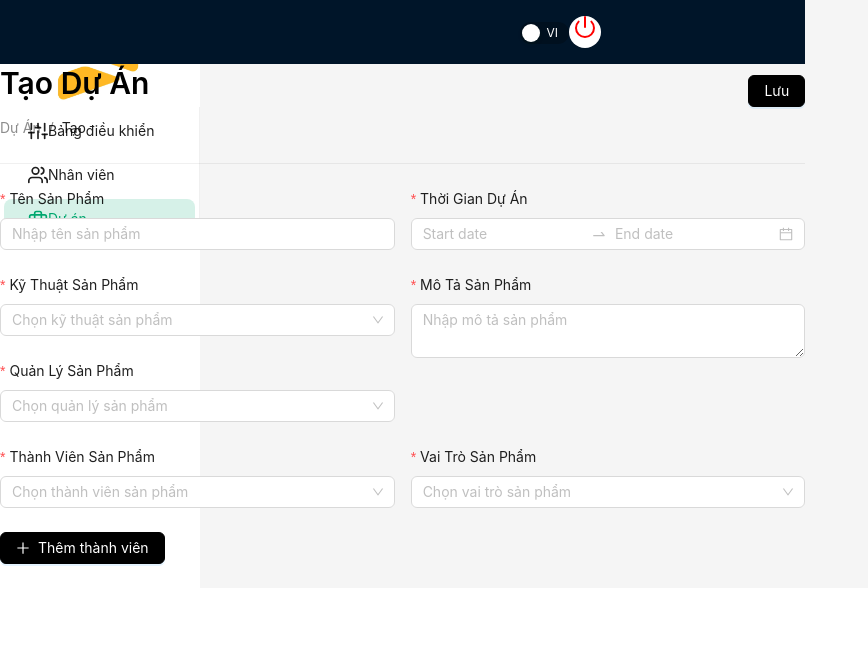
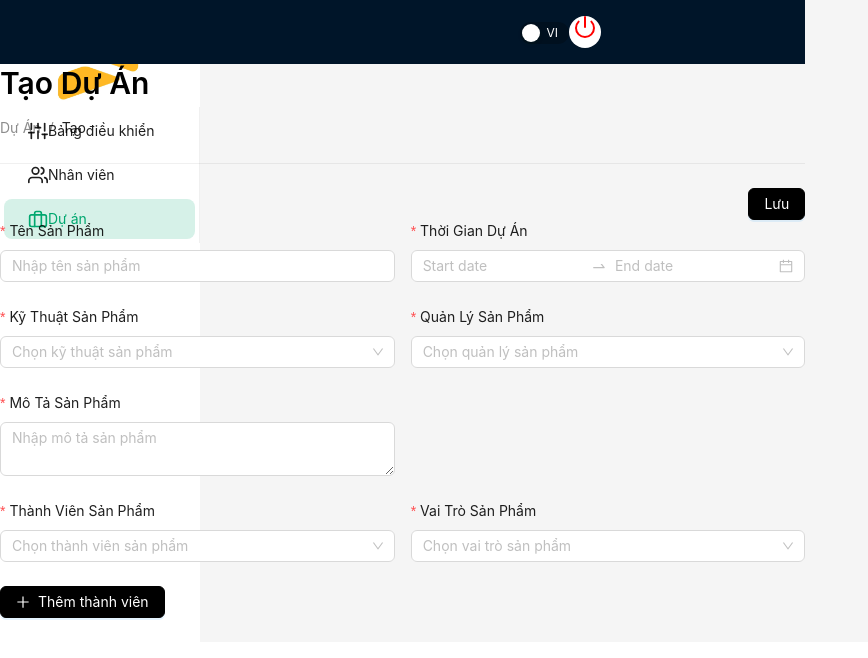
Before and after one commit to m1nhnguy3n/final-project-ojt08-fontend, a React (Vite) app: page /project/create in a window 1280 px wide. Shown: the top 658 px of the page, without its empty margins (0-868 px from the left). Built offline with nearby package versions, Linux system fonts and the light colour scheme.

Commit message:
feat/emptw19/create-project-management

```diff
--- a/src/pages/Project/CreateProject/CreateProject.jsx
+++ b/src/pages/Project/CreateProject/CreateProject.jsx
@@ -1,124 +1,167 @@
-import React from 'react';
-import {Form, Input, Select, Row, Col, DatePicker, Button, Divider, Typography, Breadcrumb} from 'antd';
-import {PlusOutlined} from '@ant-design/icons';
-import {useTranslation} from 'react-i18next';
-import {useNavigate} from "react-router-dom";
+import React from "react";
+import {
+    Form,
+    Input,
+    Select,
+    Row,
+    Col,
+    DatePicker,
+    Button,
+    Divider,
+    Typography,
+    Breadcrumb,
+} from "antd";
+import { PlusOutlined } from "@ant-design/icons";
+import { useTranslation } from "react-i18next";
+import { useNavigate } from "react-router-dom";
 
-const {Option} = Select;
+const { Option } = Select;
 
 const CreateProject = () => {
     const navigate = useNavigate();
-    const {t} = useTranslation();
+    const { t } = useTranslation();
 
     const onFinish = (values) => {
-        console.log('Received values:', values);
+        console.log("Received values:", values);
     };
 
     return (
         <div>
-            <Row justify="space-between" align="middle" className='h-max'>
+            <Row justify="space-between" align="middle" className="h-max">
                 <Col span={24} md={12}>
-                    <Typography.Title level={2} style={{color: 'black'}}>{t('PROJECTS.CREATEPROJECT')}</Typography.Title>
-                </Col>
-                <Col span={24} md={12} style={{textAlign: 'right'}}>
-                    <Button onClick={() => navigate('')} type="primary"
-                            style={{
-                                backgroundColor: '#000',
-                                borderColor: '#000',
-                                color: '#fff'
-                            }}>
-                        {t('PROJECTS.SAVEPROJECT')}</Button>
+                    <Typography.Title level={2} style={{ color: "black" }}>
+                        {t("PROJECTS.CREATEPROJECT")}
+                    </Typography.Title>
                 </Col>
             </Row>
             <Breadcrumb className="my-4 text-[#101011] cursor-pointer">
-                <Breadcrumb.Item onClick={() => {
-                    navigate("/");
-                }}
-                >{t('PROJECTS.PROJECT5')}</Breadcrumb.Item>
-                <Breadcrumb.Item onClick={() => {
-                    navigate("/project");
-                }}
-                >{t('PROJECTS.CREATE1')}</Breadcrumb.Item>
+                <Breadcrumb.Item
+                    onClick={() => {
+                        navigate("/");
+                    }}
+                >
+                    {t("PROJECTS.PROJECT5")}
+                </Breadcrumb.Item>
+                <Breadcrumb.Item
+                    onClick={() => {
+                        navigate("/project");
+                    }}
+                >
+                    {t("PROJECTS.CREATE1")}
+                </Breadcrumb.Item>
             </Breadcrumb>
-            <Divider className="divider-dark"/>
-            <Form
-                name="product_form"
-                layout="vertical"
-                onFinish={onFinish}
-            >
+            <Divider className="divider-dark" />
+            <Form name="product_form" layout="vertical" onFinish={onFinish}>
+                <Row justify="end">
+
+                    <Button
+                        onClick={() => navigate("/project")}
+                        type="primary"
+                        htmlType="submit"
+                        style={{
+                            backgroundColor: "#000",
+                            borderColor: "#000",
+                            color: "#fff",
+                        }}
+                    >
+                        {t("PROJECTS.SAVEPROJECT")}
+                    </Button>
+                </Row>
                 <Row gutter={16}>
                     <Col span={12} xs={24} sm={12} md={24} lg={12} xl={12}>
                         <Form.Item
                             name="productName"
-                            label={t('PROJECTS.PRODUCT')}
-                            rules={[{required: true, message: 'Please enter product name!'}]}
+                            label={t("PROJECTS.PRODUCT")}
+                            rules={[
+                                { required: true, message: "Please enter product name!" },
+                            ]}
                         >
-                            <Input placeholder={t('PROJECTS.PRODUCT1')}/>
+                            <Input placeholder={t("PROJECTS.PRODUCT1")} />
                         </Form.Item>
-                        <Form.Item className='mt-3'
+                        <Form.Item
+                            className="mt-3"
                             name="productTechnical"
-                            label={t('PROJECTS.TECHNICAL')}
-                            rules={[{required: true, message: 'Please select product technical!'}]}
+                            label={t("PROJECTS.TECHNICAL")}
+                            rules={[
+                                { required: true, message: "Please select product technical!" },
+                            ]}
                         >
-                            <Select placeholder={t('PROJECTS.TECHNICAL1')}>
-                                <Option value="technical1">{t('PROJECTS.SELECT4')}</Option>
-                                <Option value="technical2">{t('PROJECTS.SELECT5')}</Option>
-                                <Option value="technical3">{t('PROJECTS.SELECT6')}</Option>
+                            <Select placeholder={t("PROJECTS.TECHNICAL1")}>
+                                <Option value="technical1">{t("PROJECTS.SELECT4")}</Option>
+                                <Option value="technical2">{t("PROJECTS.SELECT5")}</Option>
+                                <Option value="technical3">{t("PROJECTS.SELECT6")}</Option>
                             </Select>
                         </Form.Item>
-                        <Form.Item className='mt-3'
+                        <Form.Item
+                            className="mt-3"
+                            name="productDescription"
+                            label={t("PROJECTS.DESCRIPTION")}
+                            rules={[
+                                {
+                                    required: true,
+                                    message: "Please enter product description!",
+                                },
+                            ]}
+                        >
+                            <Input.TextArea placeholder={t("PROJECTS.PRODUCT2")} />
+                        </Form.Item>
+                    </Col>
+                    <Col span={12} xs={24} sm={12} md={24} lg={12} xl={12}>
+                        <Form.Item
+                            className="mt-3 md:mt-0"
+                            name="projectTime"
+                            label={t("PROJECTS.TIME")}
+                            rules={[
+                                { required: true, message: "Please enter project time!" },
+                            ]}
+                        >
+                            <Col span={24} xs={24} sm={24} md={24} lg={24} xl={24}>
+                                <DatePicker.RangePicker style={{ width: "100%" }} />
+                            </Col>
+                        </Form.Item>
+                        <Form.Item
+                            className="mt-3"
                             name="productManager"
-                            label={t('PROJECTS.MANAGER')}
-                            rules={[{required: true, message: 'Please select product manager!'}]}
+                            label={t("PROJECTS.MANAGER")}
+                            rules={[
+                                { required: true, message: "Please select product manager!" },
+                            ]}
                         >
-                            <Select placeholder={t('PROJECTS.MANAGER1')}>
-                                <Option value="manager1">{t('PROJECTS.SELECT1')}</Option>
-                                <Option value="manager2">{t('PROJECTS.SELECT2')}</Option>
-                                <Option value="manager3">{t('PROJECTS.SELECT3')}</Option>
+                            <Select placeholder={t("PROJECTS.MANAGER1")}>
+                                <Option value="manager1">{t("PROJECTS.SELECT1")}</Option>
+                                <Option value="manager2">{t("PROJECTS.SELECT2")}</Option>
+                                <Option value="manager3">{t("PROJECTS.SELECT3")}</Option>
+                            </Select>
+                        </Form.Item>
+                    </Col>
+                </Row>
+                <Row gutter={16}>
+                    <Col span={12} xs={24} sm={12} md={24} lg={12} xl={12}>
+                        <Form.Item
+                            className="mt-3"
+                            name="productMember"
+                            label={t("PROJECTS.MEMBER")}
+                            rules={[
+                                { required: true, message: "Please select product member!" },
+                            ]}
+                        >
+                            <Select mode="multiple" placeholder={t("PROJECTS.MEMBER1")}>
+                                <Option value="member1">{t("PROJECTS.SELECT7")}</Option>
+                                <Option value="member2">{t("PROJECTS.SELECT8")}</Option>
+                                <Option value="member3">{t("PROJECTS.SELECT9")}</Option>
                             </Select>
                         </Form.Item>
                     </Col>
                     <Col span={12} xs={24} sm={12} md={24} lg={12} xl={12}>
                         <Form.Item
-                            name="projectTime"
-                            label={t('PROJECTS.TIME')}
-                            rules={[{required: true, message: 'Please enter project time!'}]}
+                            className="mt-3"
+                            name="productRole"
+                            label={t("PROJECTS.ROLE")}
+                            rules={[
+                                { required: true, message: "Please select product role!" },
+                            ]}
                         >
-                            <Col span={24} xs={24} sm={24} md={24} lg={24} xl={24}>
-                                <DatePicker.RangePicker style={{width: '100%'}}/>
-                            </Col>
-                        </Form.Item>
-
-                        <Form.Item className='mt-3'
-                            name="productDescription"
-                            label={t('PROJECTS.DESCRIPTION')}
-                            rules={[{required: true, message: 'Please enter product description!'}]}
-                        >
-                            <Input.TextArea placeholder={t('PROJECTS.PRODUCT2')}/>
-                        </Form.Item>
-                    </Col>
-                </Row>
-                <Row gutter={16}>
-                    <Col span={12} xs={24} sm={12} md={24} lg={12} xl={12}>
-                        <Form.Item className='mt-3'
-                            name="productMember"
-                            label={t('PROJECTS.MEMBER')}
-                            rules={[{required: true, message: 'Please select product member!'}]}
-                        >
-                            <Select mode="multiple" placeholder={t('PROJECTS.MEMBER1')}>
-                                <Option value="member1">{t('PROJECTS.SELECT7')}</Option>
-                                <Option value="member2">{t('PROJECTS.SELECT8')}</Option>
-                                <Option value="member3">{t('PROJECTS.SELECT9')}</Option>
-                            </Select>
-                        </Form.Item>
-                    </Col>
-                    <Col span={12} xs={24} sm={12} md={24} lg={12} xl={12}>
-                        <Form.Item className='mt-3'
-                            name="productRole"
-                            label={t('PROJECTS.ROLE')}
-                            rules={[{required: true, message: 'Please select product role!'}]}
-                        >
-                            <Select mode="multiple" placeholder={t('PROJECTS.ROLE1')}>
+                            <Select mode="multiple" placeholder={t("PROJECTS.ROLE1")}>
                                 <Option value="role1">Role 1</Option>
                                 <Option value="role2">Role 2</Option>
                                 <Option value="role3">Role 3</Option>
@@ -128,10 +171,18 @@ const CreateProject = () => {
                 </Row>
                 <Row justify="start">
                     <Col>
-                        <Form.Item className='mt-3'>
-                            <Button type="primary" style={{backgroundColor: '#000', borderColor: '#000', color: '#fff'}}
-                                    icon={<PlusOutlined/>} htmlType="submit">
-                                {t('PROJECTS.CREATE')}
+                        <Form.Item className="mt-3">
+                            <Button
+                                type="primary"
+                                style={{
+                                    backgroundColor: "#000",
+                                    borderColor: "#000",
+                                    color: "#fff",
+                                }}
+                                icon={<PlusOutlined />}
+                                htmlType="submit"
+                            >
+                                {t("PROJECTS.CREATE")}
                             </Button>
                         </Form.Item>
                     </Col>
```
Also changed, not shown: src/config/axios.js (line endings or trailing spaces).
